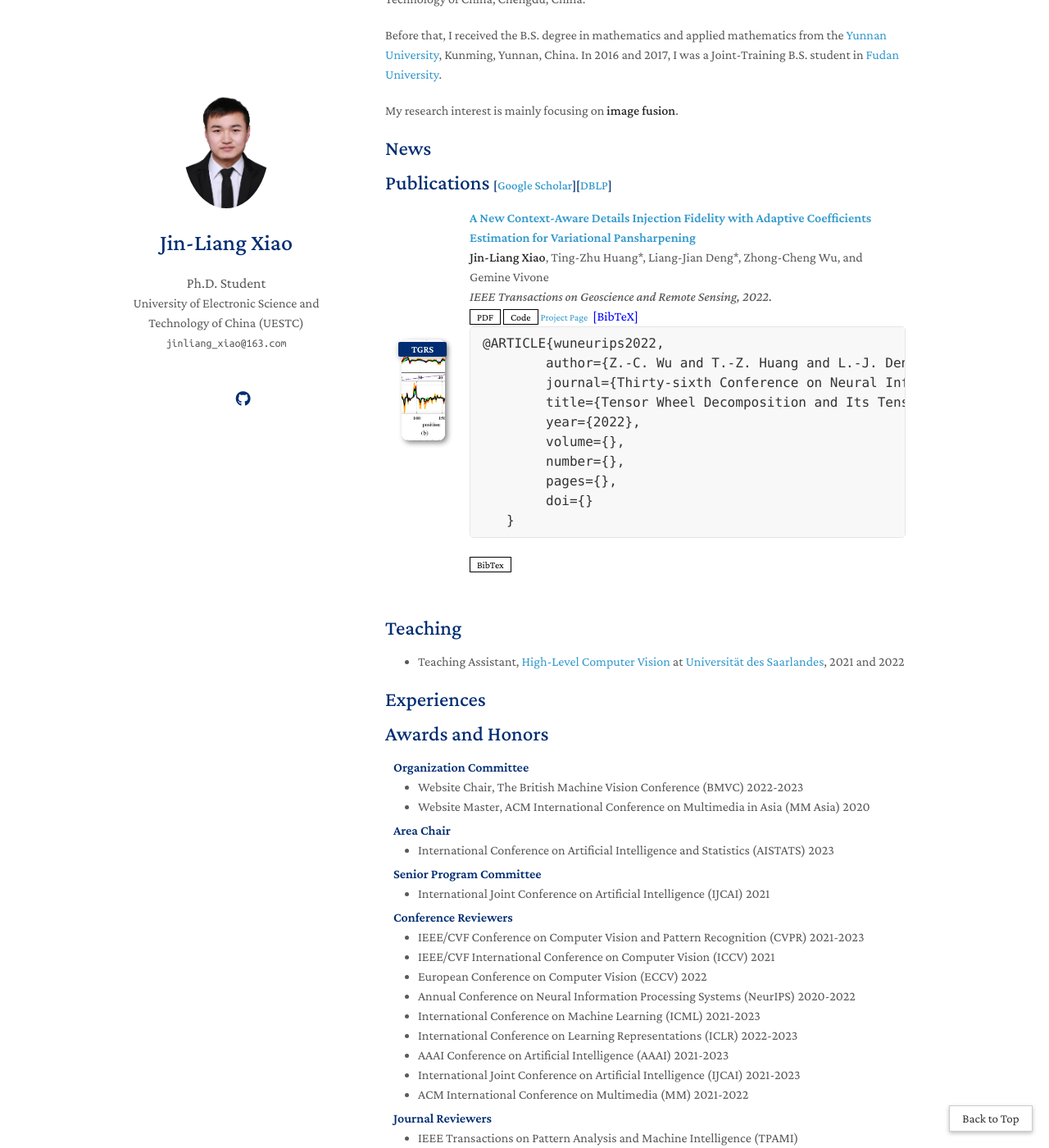
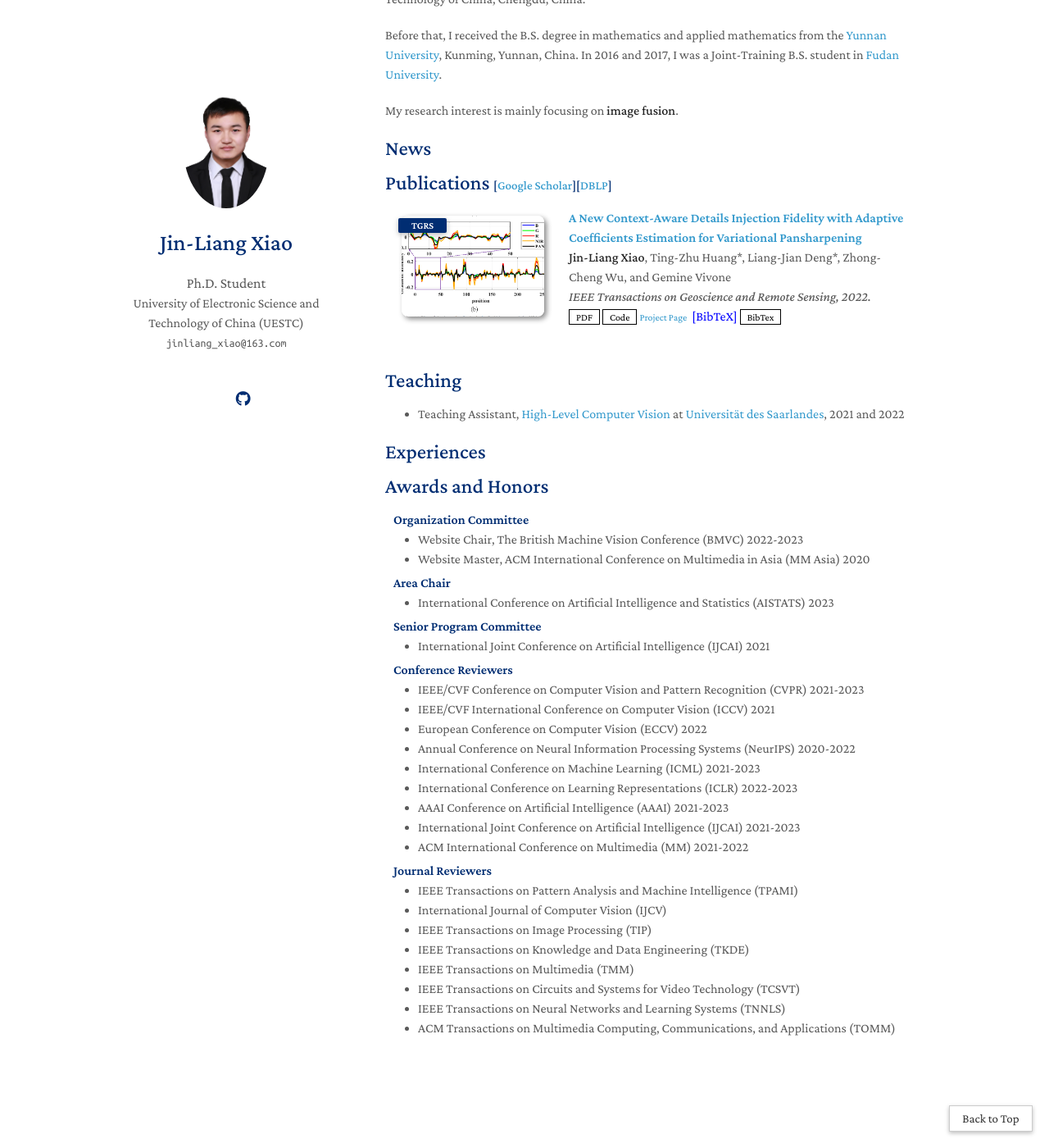
Before and after one commit to Jin-liangXiao/Jin-liangXiao.github.io, a Jekyll site: the page built from index.md, in a window 1280 px wide and 1400 px high, scrolled down 194 px. Shown: the whole window at 82% size. Built offline with Jekyll 4.4.1, drawn with Linux system fonts in a browser that asks for light colours; nearby versions of some CDN libraries; a style sheet for code colours, icons or effects is not loaded; our own code applies the rules of GitHub Pages for plain Markdown files; some of the changed lines change nothing that is shown.

Commit message:
Update publications.md

```diff
--- a/_includes/publications.md
+++ b/_includes/publications.md
@@ -1,4 +1,40 @@
+<style>
+.biblist { }
 
+/* The item */
+.biblist li { }
+
+/* You can define custom styles for plstyle field here. */
+
+
+/*************************************
+   The box that contain BibTeX code
+ *************************************/
+div.noshow { display: none; }
+div.BibTeX {
+  margin-right: 1%;
+  margin-left: 3%;
+  margin-top: 1.2em;
+  margin-bottom: 1.3em;
+  border: 1px solid silver;
+  padding: 0.3em 0.5em;
+  background: #eeeeee;
+}
+div.BibTeX pre { font-size: 85%; overflow: auto;  width: 100%; }
+</style>
+
+<script>
+function toggleBibtex(articleid) {
+  var bib = document.getElementById('bib_'+articleid);
+  if (bib) {
+    if(bib.className.indexOf('BibTeX') != -1) {
+    bib.className.indexOf('noshow') == -1?bib.className = 'BibTeX noshow':bib.className = 'BibTeX';
+    }
+  } else {
+    return;
+  }
+}
+</script>
 
 <h2 id="publications" style="margin: 2px 0px -15px;">Publications <temp style="font-size:15px;">[</temp><a href="https://scholar.google.com.hk/citations?user=g5xlNmkAAAAJ&hl=zh-CN&oi=sra" target="_blank" style="font-size:15px;">Google Scholar</a><temp style="font-size:15px;">]</temp><temp style="font-size:15px;">[</temp><a href="https://dblp.org/pid/318/0717.html" target="_blank" style="font-size:15px;">DBLP</a><temp style="font-size:15px;">]</temp></h2>
 
```
